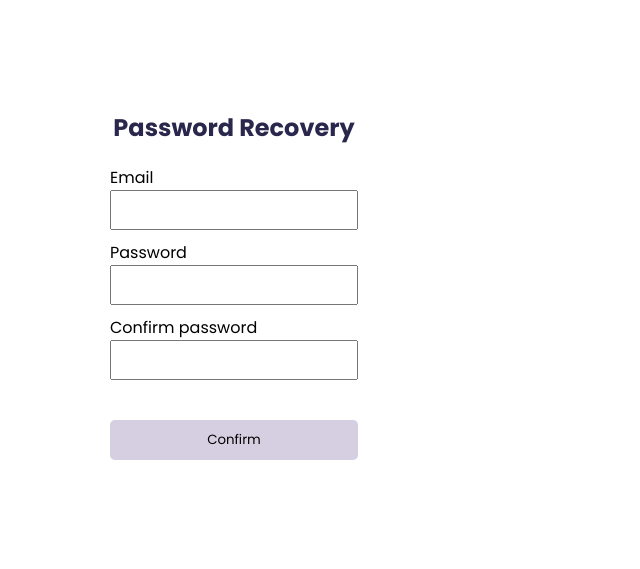
After one commit to Rolfdood/App_Dev_Final, a PHP site: page /php/password_recovery.php in a window 1280 px wide. The commit adds this page. Shown: the top 569 px of the page, without its empty margins (0-640 px from the left). Run offline with PHP 8.4, Linux system fonts and the light colour scheme.

Commit message:
Added password recovery 7/12/2024

```diff
--- a/php/login.php
+++ b/php/login.php
@@ -12,7 +12,6 @@
           if ($loginSuccessful) {
               // Set session variables or other actions for successful login
               $_SESSION['user_uname'] = get_UID($_POST['uname']);
-              echo 'Hello' . $_SESSION['user_uname'];
               header('Location: dashboard.php');
               exit();
           }
@@ -61,6 +60,10 @@
             <input type="submit" class="btn" value="LOGIN" name="login" required>
 
             <div class="row_remember_me">
+              <a href="../php/password_recovery.php">Forgot your password?</a>
+            </div>
+
+            <div class="row_remember_me">
               <label>Don't have and account? <a href="../php/register.php">Register.</a></label>
             </div>
         </form>
--- /dev/null
+++ b/php/password_recovery.php
@@ -0,0 +1,97 @@
+<?php
+$error = [
+  'email' => false,
+  'password' => false,
+  'check_pass' => false
+];
+
+$pass_regex = '/^(?=.*[0-9])(?=.*[\W_]).{8,}$/';
+
+if ($_SERVER['REQUEST_METHOD'] == 'POST' && isset($_POST['confirm'])) {
+  include '../backend/db_functions.php'; // Ensure db_connect is correctly initialized
+
+  $email = $_POST['email'];
+  $newpass = $_POST['password'];
+  $checkpass = $_POST['check_pass'];
+
+  // Validate email existence
+  $query = "SELECT * FROM user WHERE user_email = ?";
+  $stmt = mysqli_prepare($db_connect, $query);
+  $email = trim($email);
+  mysqli_stmt_bind_param($stmt, 's', $email);
+  mysqli_stmt_execute($stmt);
+  $result = mysqli_stmt_get_result($stmt);
+
+  if (mysqli_num_rows($result) == 0) {
+    $error['email'] = true;
+  } else {
+    // Validate password match
+    if ($newpass != $checkpass) {
+      $error['check_pass'] = true;
+    } else {
+      //REGEX validation
+      if(preg_match($pass_regex,$newpass)){
+        // Update password
+        $hashed_pass = crypt($newpass, PASSWORD_DEFAULT);
+        $update_query = "UPDATE user SET user_password = ? WHERE user_email = ?";
+        $update_stmt = mysqli_prepare($db_connect, $update_query);
+        mysqli_stmt_bind_param($update_stmt, 'ss', $hashed_pass, $email);
+
+        if (!mysqli_stmt_execute($update_stmt)) {
+          $error['password'] = true;
+          // Optionally check error message from SQL: mysqli_stmt_error($update_stmt);
+        }
+      } else{
+        $error['password'] = true;
+      }
+    }
+  }
+
+  mysqli_close($db_connect);
+
+  // Redirect if no errors
+  if (!in_array(true, $error)) {
+    header('Location: ../php/login.php');
+    exit();
+  }
+}
+?>
+<!DOCTYPE html>
+<html lang="en">
+<head>
+  <meta charset="UTF-8">
+  <meta name="viewport" content="width=device-width, initial-scale=1.0">
+  <title>Password Recovery</title>
+  <link rel="stylesheet" href="../styles/general.css">
+  <link rel="stylesheet" href="../styles/login_reg.css">
+</head>
+<body>
+  <div>
+    <section class="login forms">
+      <div class="row_fields">
+        <h1>Password Recovery</h1>
+      </div>
+      <form method="post">
+        <div class="row_fields">
+          <label for="email">Email</label>
+          <input type="text" name="email" class="text <?php if($error['email']) echo "err_field"?>" value="<?php echo @$_POST['email'] ?>" required>
+          <?php if ($error['email']) echo '<span class="err_message">Invalid email</span>'; ?>
+        </div>
+        <div class="row_fields">
+          <label for="password" class="">Password</label>
+          <input type="password" name="password" class="text <?php if($error['password']) echo "err_field"?>" value="<?php echo @$_POST['password'] ?>" required>
+          <?php if ($error['password']) echo '<span class="err_message">Invalid Password</span>'; ?>
+        </div>
+        <div class="row_fields">
+          <label for="check_pass">Confirm password</label>
+          <input type="password" name="check_pass" class="text <?php if($error['check_pass']) echo "err_field"?>" value="<?php echo @$_POST['check_pass'] ?>" required>
+          <?php if ($error['check_pass']) echo '<span class="err_message">Password does not match</span>'; ?>
+        </div>
+        <div>
+          <input type="submit" name="confirm" value="Confirm" class="btn">
+        </div>
+      </form>
+    </section>
+  </div>
+</body>
+</html>
```
